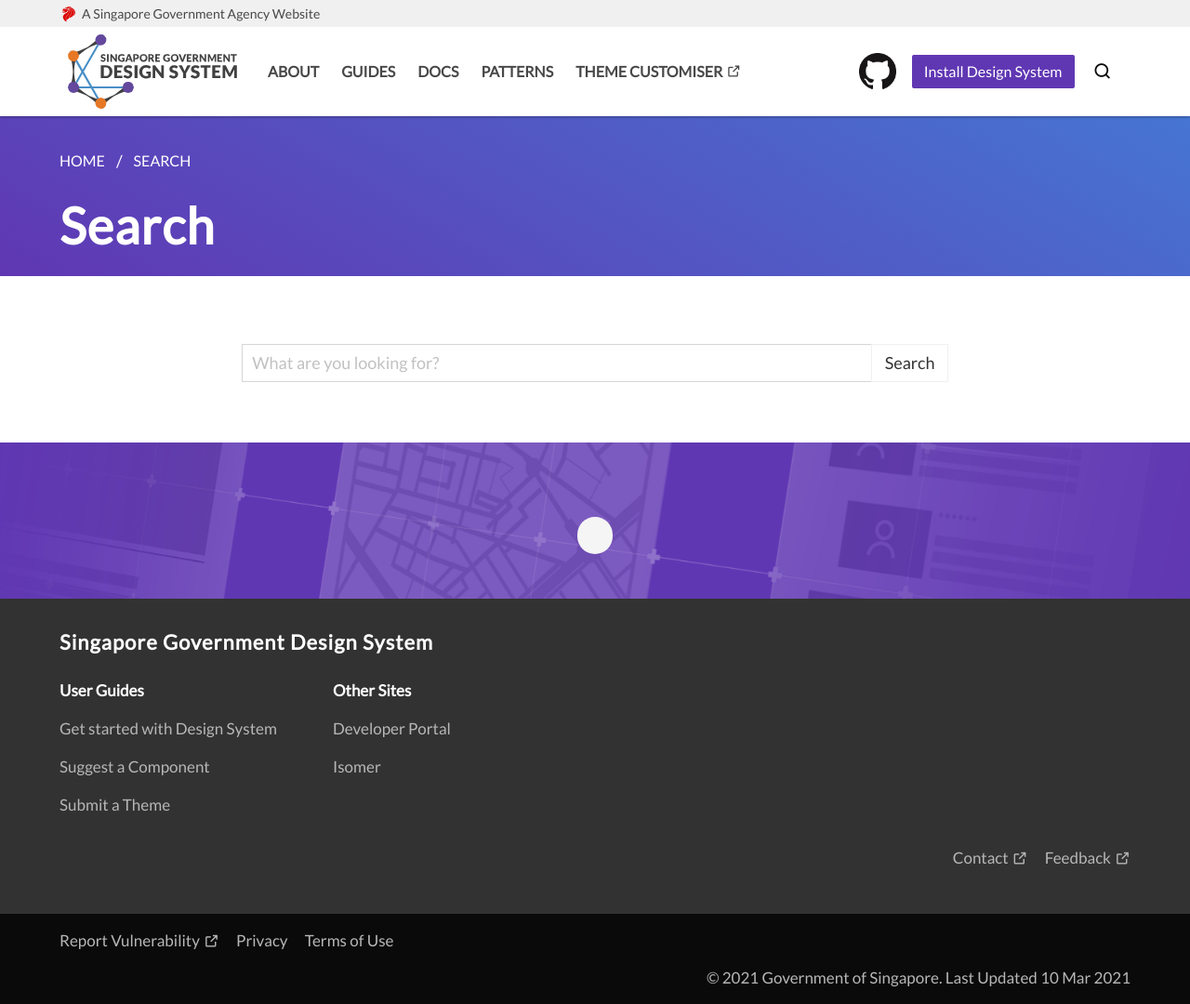
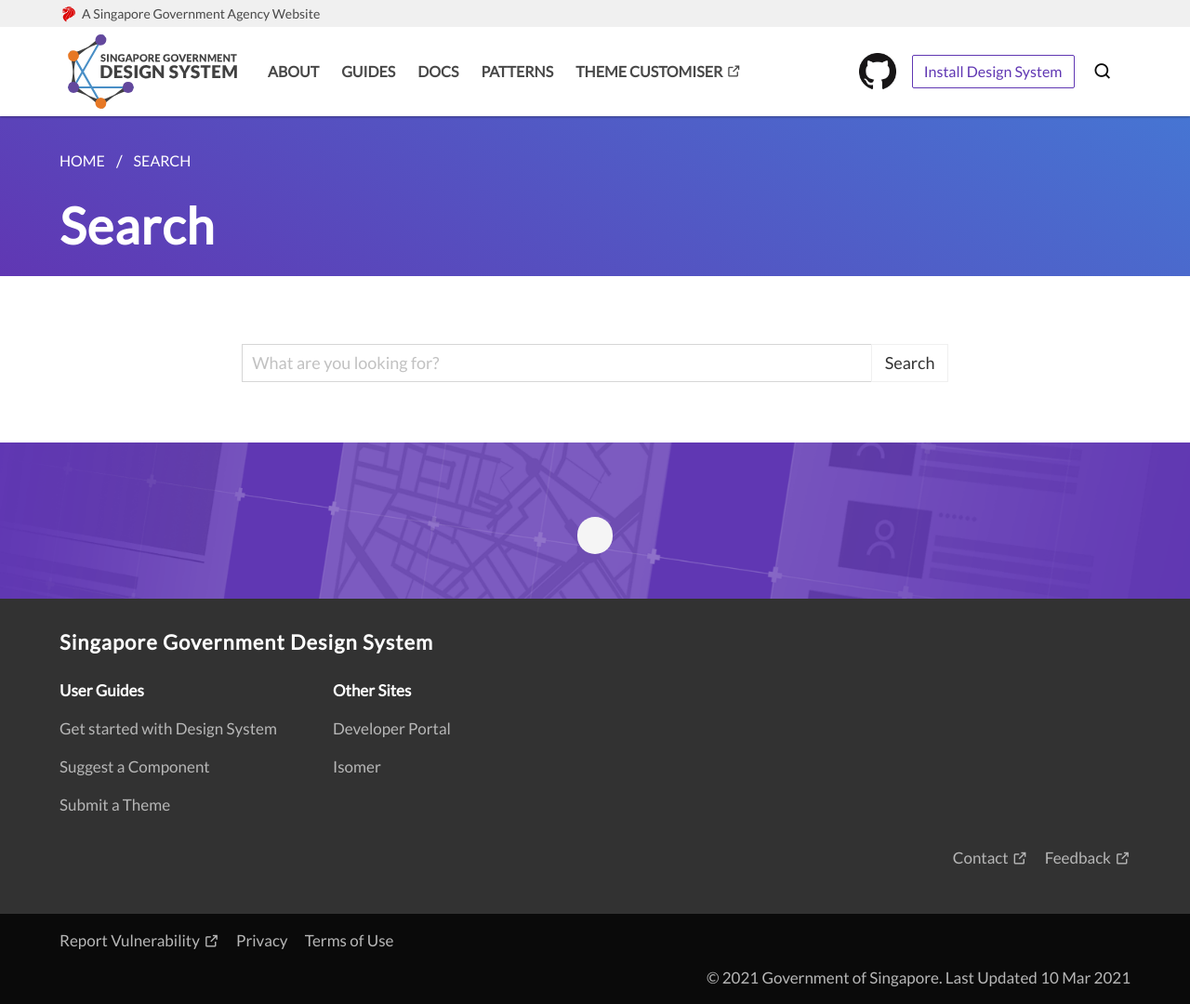
Before and after one commit to isaacteh-ust/sgds-demo-1, a Jekyll site: the page built from search/search.html, in a window 1280 px wide and 1080 px high. Shown: the whole window at 93% size. Built offline with Jekyll 4.4.1, drawn with Linux system fonts in a browser that asks for light colours; some web fonts are replaced.

Commit message:
_config.yml: updated navbar_button_type

```diff
--- a/_config.yml
+++ b/_config.yml
@@ -4,7 +4,7 @@
   visual language  and user experience
 navbar_border_color: primary
 navbar_button_color: primary
-navbar_button_type: primary
+navbar_button_type: outlined
 breadcrumb_background: primary
 home_intro_background_color: primary
 home_intro_button_color: primary
```
